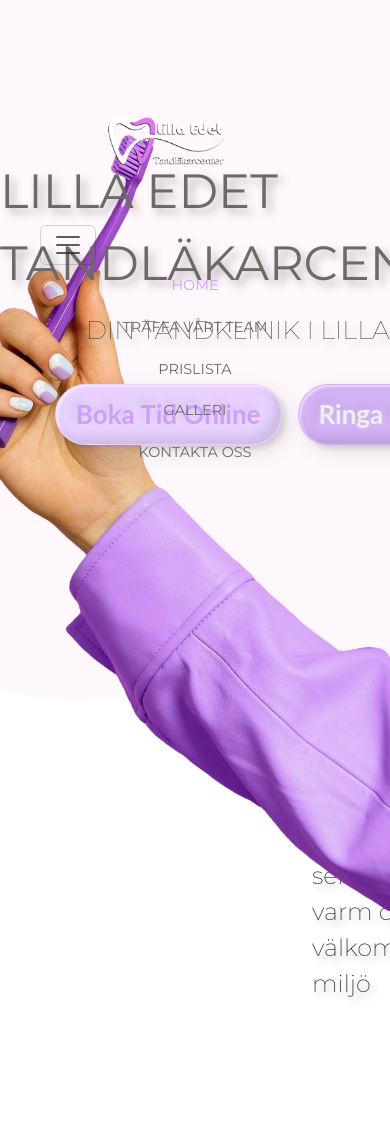
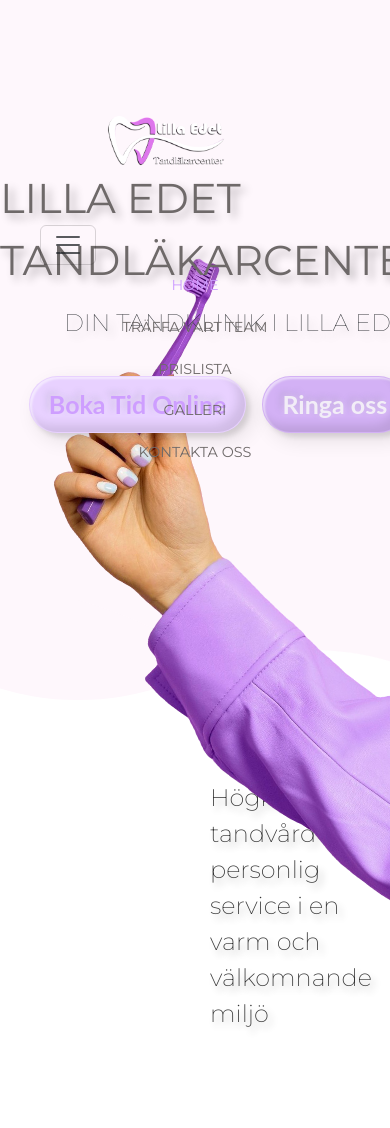
Before and after one commit to ElisaMavilia/lillaedet-vue, a Vue app: page / in a window 390 px wide. Shown: the top 1128 px of the page. Built offline with nearby package versions, Linux system fonts and the light colour scheme; no server answers.

Commit message:
media queries 1199.98

```diff
--- a/src/components/CardComponent.vue
+++ b/src/components/CardComponent.vue
@@ -139,4 +139,38 @@
     inset -4px -4px 6px 0 rgba(255, 255, 255, 0.2),
     inset 4px 4px 6px 0 rgba(0, 0, 0, 0.2);
 }
+/* MEDIA QUERIES Computer first */
+
+@media (max-width: 1199.98px) {
+  .card-container {
+    flex: 0 1 calc((100% - (15px * 3)) / 4);
+    gap: 15px;
+    padding: 15px;
+  }
+
+  #card-box {
+    width: 200px;
+    height: 200px;
+  }
+
+  // Image
+  .card-img-top {
+    object-fit: cover;
+    width: 60%;
+    height: auto;
+    border-radius: 10px;
+    padding: 30px;
+  }
+  // Text
+  .card-text {
+    text-align: center;
+    font-size: 0.9rem;
+    padding-bottom: 4px;
+  }
+
+  // Button
+  .btn {
+    margin-bottom: 30px;
+  }
+}
 </style>
--- a/src/components/HeroComponent.vue
+++ b/src/components/HeroComponent.vue
@@ -21,7 +21,8 @@
               class="btn btn1"
               :class="{ 'fixed-btn': isScrolled }"
             >
-              Boka Tid Online
+              <span class="full-text">Boka Tid Online</span>
+              <span class="d-none short-text">Boka</span>
             </a>
           </div>
           <!-- Ring Oss Button -->
@@ -234,4 +235,59 @@
     inset -4px -4px 6px 0 rgba(255, 255, 255, 0.2),
     inset 4px 4px 6px 0 rgba(0, 0, 0, 0.2);
 }
+
+// Quando il bottone è fisso (scroll attivato), mostra solo "Boka"
+.fixed-btn .full-text {
+  display: none !important;
+}
+
+.fixed-btn .short-text {
+  display: inline !important;
+  font-size: 1.2rem; // Aggiungi un font-size per assicurarti che il testo sia visibile
+  color: #ce9eff; // Assicurati che il colore sia leggibile
+}
+
+/* MEDIA QUERIES Computer first */
+
+/* Large (lg) ≥992px -> laptop */
+@media (max-width: 1199.98px) {
+  .image-container {
+    position: absolute;
+    top: 75%;
+    right: -90px; // Modifica questo valore con la media query -> @MEDIA QUERY
+  }
+
+  .text-up {
+    font-size: 2.6rem;
+  }
+
+  .text-down {
+    font-size: 1.5rem;
+  }
+
+  img {
+    width: 680px;
+  }
+
+  // Buttons
+  .btn {
+    padding: 9px 19px;
+    font-size: 25px;
+  }
+
+  .fixed-btn {
+    right: 20px;
+    bottom: 30px !important;
+    right: 18px !important;
+  }
+
+  .fixed-btn .full-text {
+    display: none;
+  }
+
+  .fixed-btn .short-text {
+    display: inline;
+    font-size: 1.5rem;
+  }
+}
 </style>
--- a/src/pages/HomePageComponent.vue
+++ b/src/pages/HomePageComponent.vue
@@ -362,4 +362,32 @@
   width: 100%;
   height: auto;
 }
+
+/* MEDIA QUERIES Computer first */
+
+/* Large (lg) ≥992px -> laptop */
+@media (max-width: 1199.98px) {
+  // General Statement Section
+  #general-content {
+    position: relative;
+    display: flex;
+    align-items: center;
+    justify-content: center;
+    padding: 10px;
+    margin-top: 30px;
+    z-index: 0;
+    width: 100%;
+    height: auto;
+  }
+
+  .image-container {
+    padding-left: 100px;
+    padding-top: 50px;
+  }
+
+  #concept-statement {
+    padding-top: 50px;
+    font-size: 1.5rem;
+  }
+}
 </style>
```
